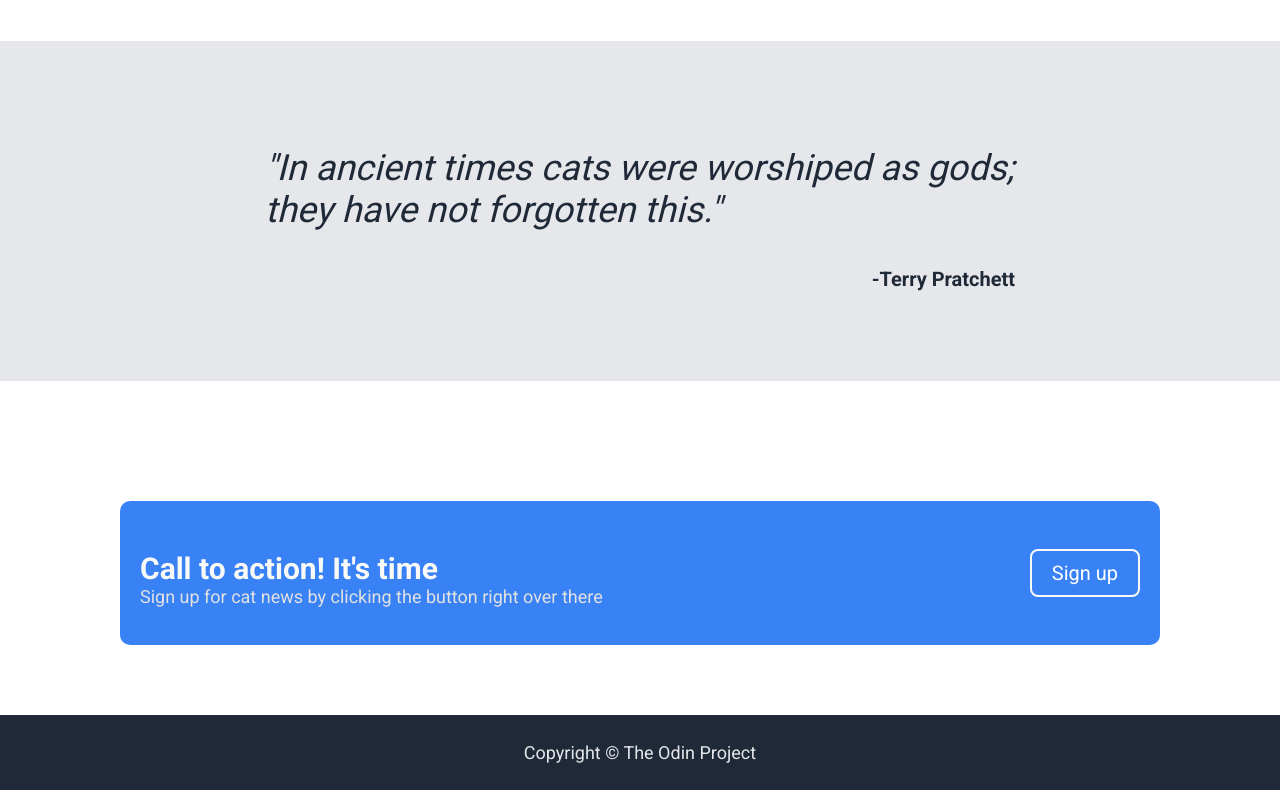
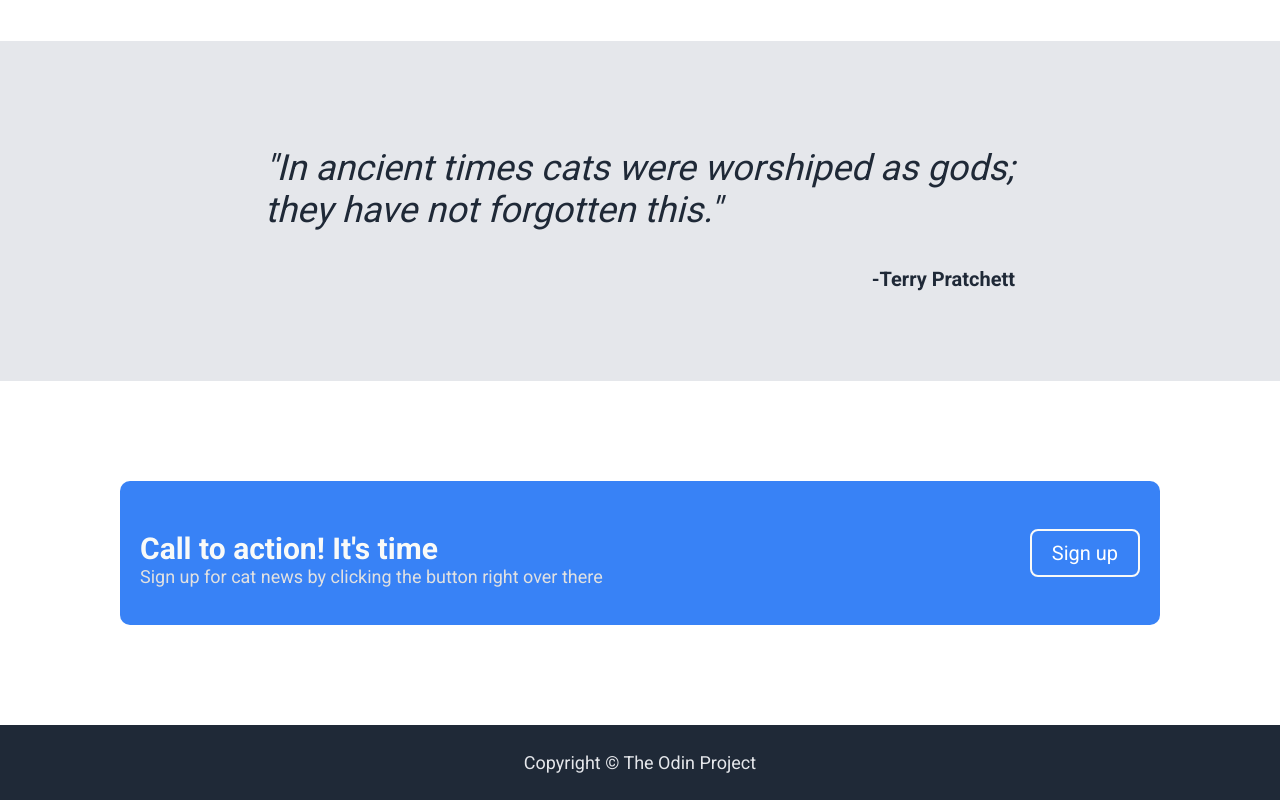
Before and after one commit to Vladr-mir/landing-page-basic, a plain HTML site: page index.html in a window 1280 px wide. Shown: the part 1002-1802 px from the top of the page. Drawn offline with Linux system fonts and the light colour scheme.

Commit message:
Header link now opens in a new tab

```diff
--- a/index.html
+++ b/index.html
@@ -14,7 +14,7 @@
       <p class="logo">Cats</p>
       <div class="left-header">
         <a class="secondary" href="#">Adopt a cat!</a>
-        <a class="secondary" href="https://en.wikipedia.org/wiki/Cat">Learn more about cats</a>
+        <a class="secondary" href="https://en.wikipedia.org/wiki/Cat" target="_blank">Learn more about cats</a>
         <a class="secondary" href="#">Sign up</a>
       </div>
     </div>
--- a/style.css
+++ b/style.css
@@ -169,7 +169,8 @@ a {
 /*Sign up styles --------------------*/
 .sign-up {
   background-color: #3882F6;
-  margin: 70px;
+  margin-top: 50px;
+  margin-bottom: 100px;
   padding: 20px 20px;
   /*height: 150px;*/
   width: 1000px;
```
